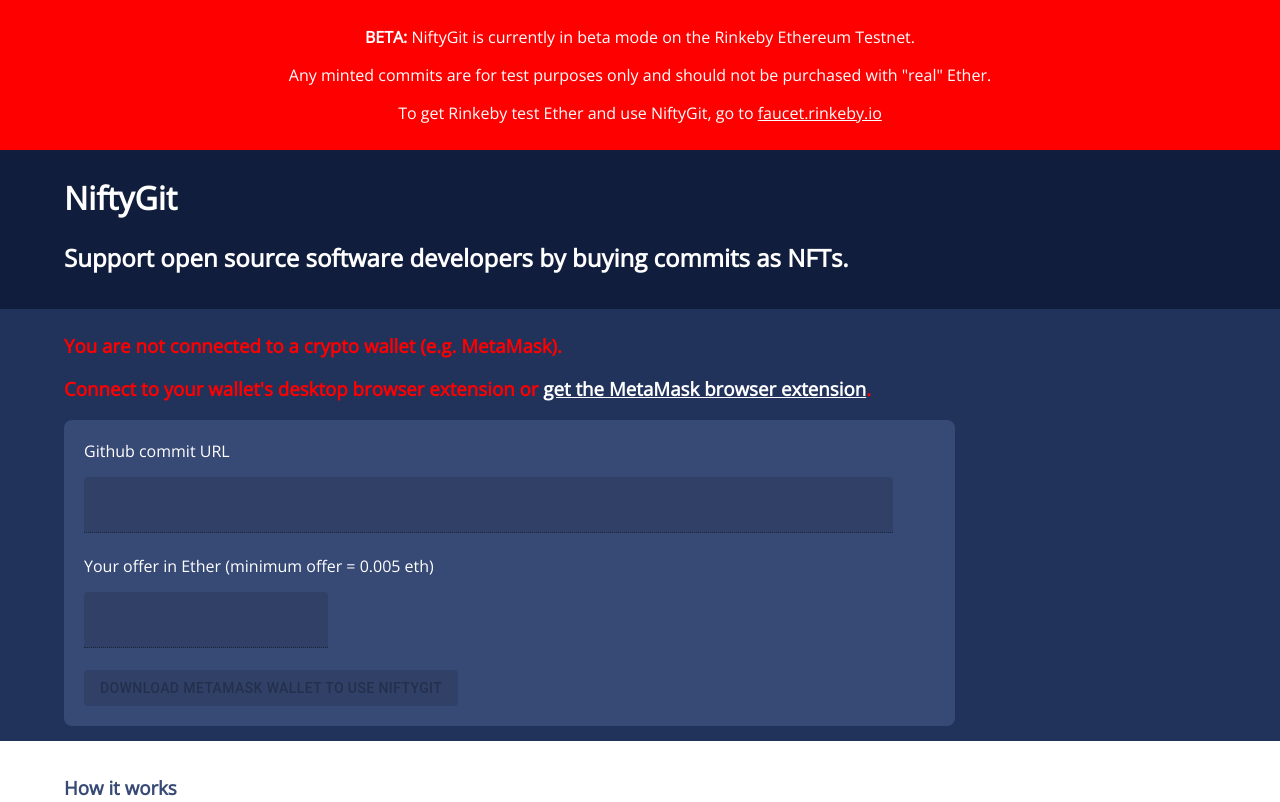
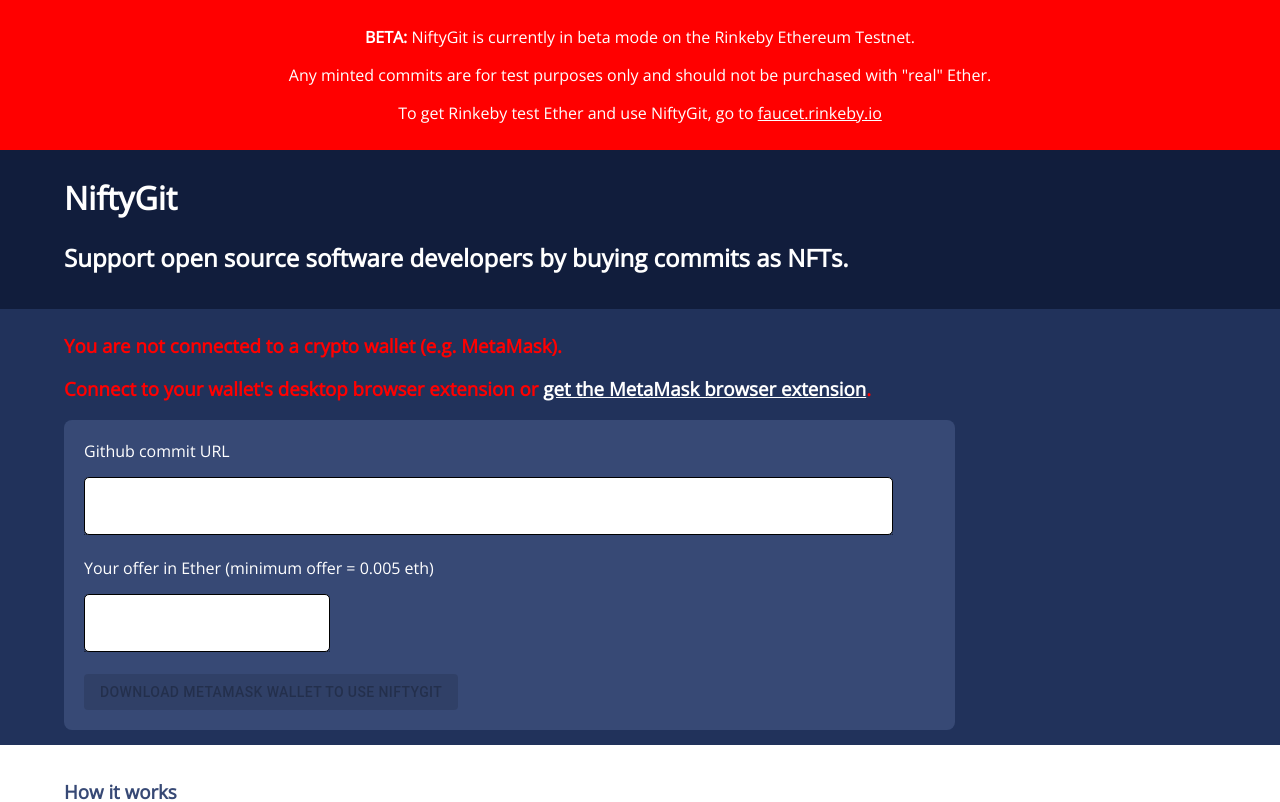
Before and after one commit to DanStevensonDev/NiftyGit, a React (Create React App) app: page / in a window 1280 px wide. Shown: the top 802 px of the page. Built offline with nearby package versions, Linux system fonts and the light colour scheme; no server answers.

Commit message:
make form text inputs have white background

```diff
--- a/src/App.css
+++ b/src/App.css
@@ -38,6 +38,12 @@
   border-radius: 8px;
 }
 
+input[type=text] {
+  background-color: white;
+  border-radius: 5px;
+  border: solid black 1px;
+}
+
 label {
   display: inline-block;
   margin-bottom: 15px;
```
